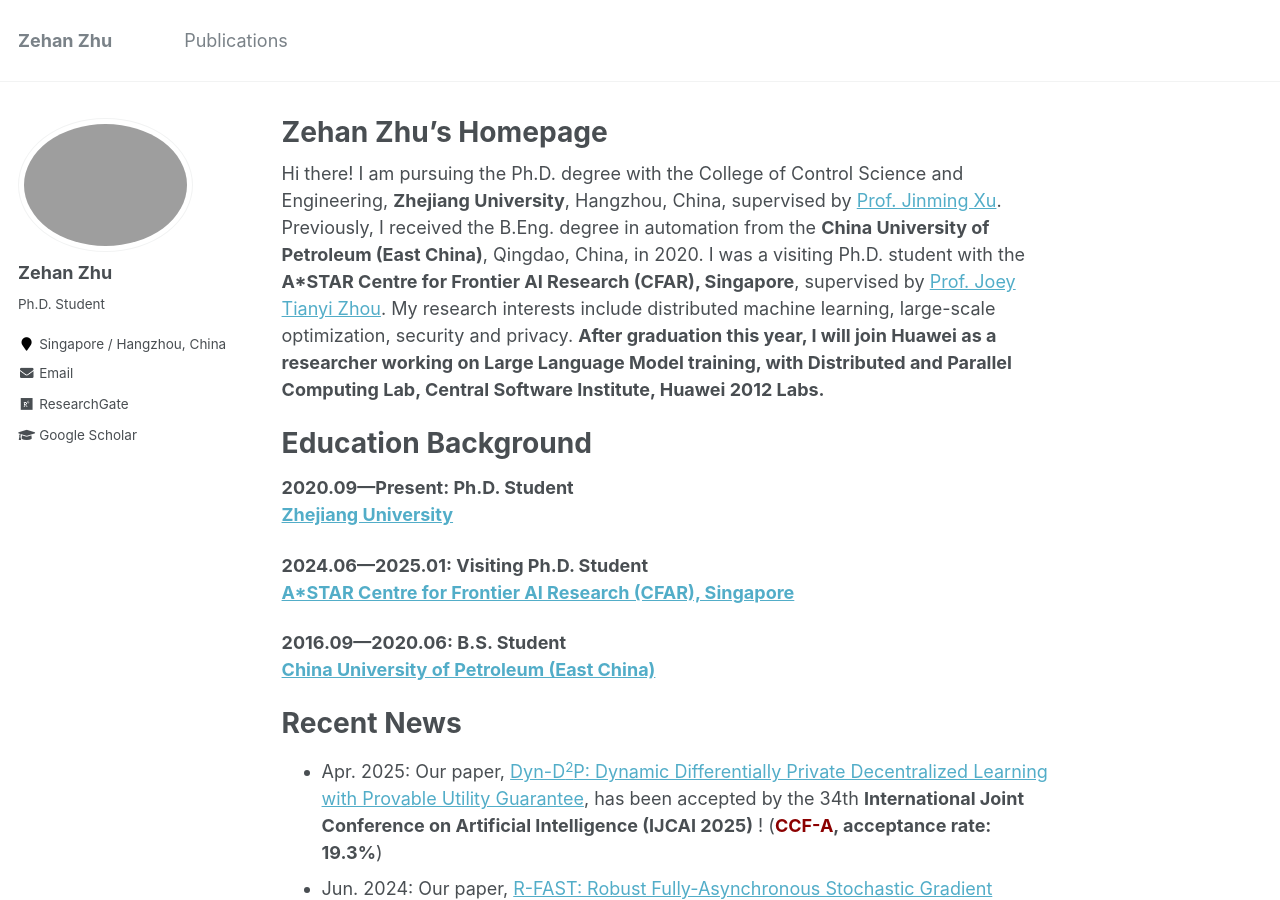
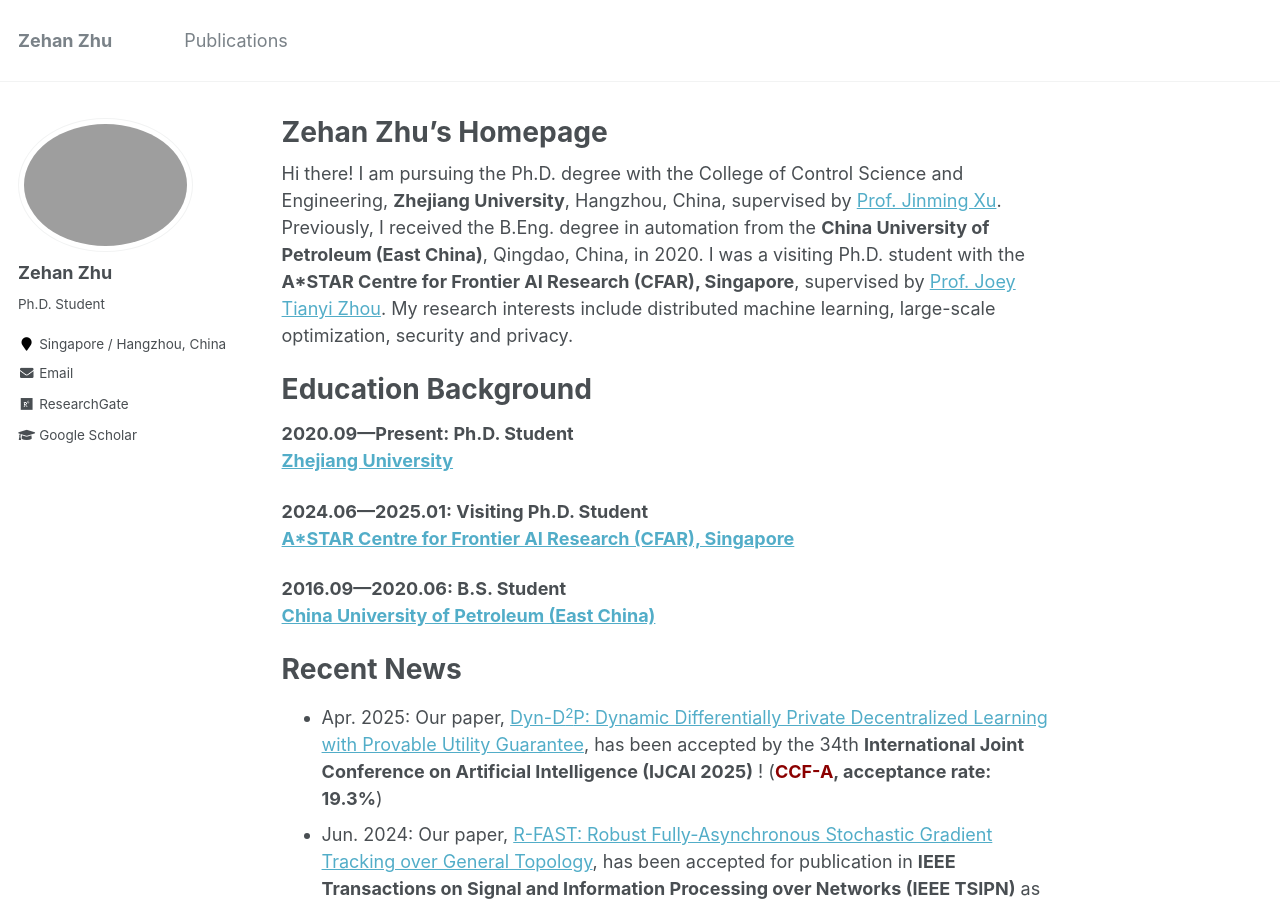
Before and after one commit to zehanzhu/zehanzhu.github.io, a Jekyll site: the page built from _pages/about.md, in a window 1280 px wide and 900 px high. Built offline with Jekyll 4.4.1, drawn with Linux system fonts in a browser that asks for light colours.

Commit message:
Update about.md

```diff
--- a/_pages/about.md
+++ b/_pages/about.md
@@ -9,7 +9,7 @@ redirect_from:
 ---
 
 
-Hi there! I am pursuing the Ph.D. degree with the College of Control Science and Engineering, **Zhejiang University**, Hangzhou, China, supervised by [Prof. Jinming Xu](https://jinmingxu.github.io/). Previously, I received the B.Eng. degree in automation from the **China University of Petroleum (East China)**, Qingdao, China, in 2020. I was a visiting Ph.D. student with the **A*STAR Centre for Frontier AI Research (CFAR), Singapore**, supervised by [Prof. Joey Tianyi Zhou](https://joeyzhouty.github.io/). My research interests include distributed machine learning, large-scale optimization, security and privacy. **After graduation this year, I will join Huawei as a researcher working on Large Language Model training, with Distributed and Parallel Computing Lab, Central Software Institute, Huawei 2012 Labs.**
+Hi there! I am pursuing the Ph.D. degree with the College of Control Science and Engineering, **Zhejiang University**, Hangzhou, China, supervised by [Prof. Jinming Xu](https://jinmingxu.github.io/). Previously, I received the B.Eng. degree in automation from the **China University of Petroleum (East China)**, Qingdao, China, in 2020. I was a visiting Ph.D. student with the **A*STAR Centre for Frontier AI Research (CFAR), Singapore**, supervised by [Prof. Joey Tianyi Zhou](https://joeyzhouty.github.io/). My research interests include distributed machine learning, large-scale optimization, security and privacy.
 
 
 
```
